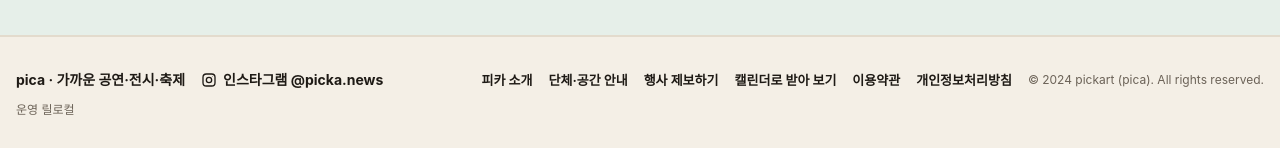
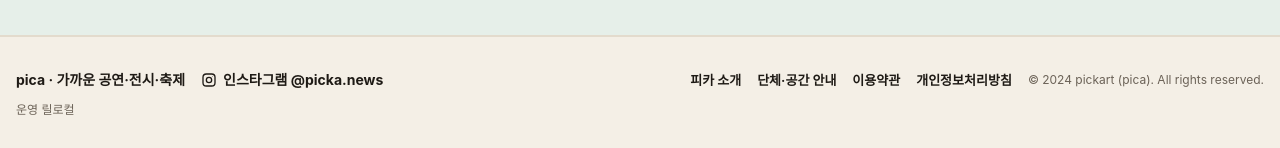
Before and after one commit to new-generation25/pick-art, a Next.js app in the folder frontend/: page / in a window 1280 px wide. Shown: the part 755-903 px from the top of the page. Built offline with nearby package versions, Linux system fonts and the light colour scheme; no server answers; the database is empty; a web font is replaced by a local one.

Commit message:
feat(footer): drop «행사 제보하기» and «캘린더로 받아 보기» links (operator 11/28 «2개 삭제»)
Co-Authored-By: Claude Opus 5.5 <noreply@anthropic.com>
(cherry picked from commit 6de85bf387b229dc4257406e2ad940f5cf41251e)

```diff
--- a/frontend/src/components/ui/SiteFooter.tsx
+++ b/frontend/src/components/ui/SiteFooter.tsx
@@ -4,7 +4,7 @@ import { INSTAGRAM_URL, InstagramIcon } from "./InstagramLink";
 
 const linkClass = "text-[13px] font-bold text-ink underline-offset-4 hover:underline";
 
-/** 공개 화면 꼬리말: 브랜드, 인스타그램, 이용약관, 개인정보처리방침 */
+/** 공개 화면 꼬리말: 브랜드, 인스타그램, 소개·단체 안내, 이용약관, 개인정보처리방침, 운영 주체 («행사 제보하기»·«캘린더로 받아 보기»는 운영자 11/28 지시로 뺌) */
 export function SiteFooter() {
     return (
         <Box component="footer" py={32} bg="var(--pk-paper)" style={{ borderTop: '2px solid var(--pk-line)' }}>
@@ -19,8 +19,6 @@ export function SiteFooter() {
                     <Group gap="md">
                         <Link href="/about" className={linkClass}>피카 소개</Link>
                         <Link href="/partners" className={linkClass}>단체·공간 안내</Link>
-                        <Link href="/tip" className={linkClass}>행사 제보하기</Link>
-                        <Link href="/calendar" className={linkClass}>캘린더로 받아 보기</Link>
                         <Link href="/terms" className={linkClass}>이용약관</Link>
                         <Link href="/privacy" className={linkClass}>개인정보처리방침</Link>
                         <Text fz="xs" c="var(--pk-ink-soft)">&copy; 2024 pickart (pica). All rights reserved.</Text>
```
